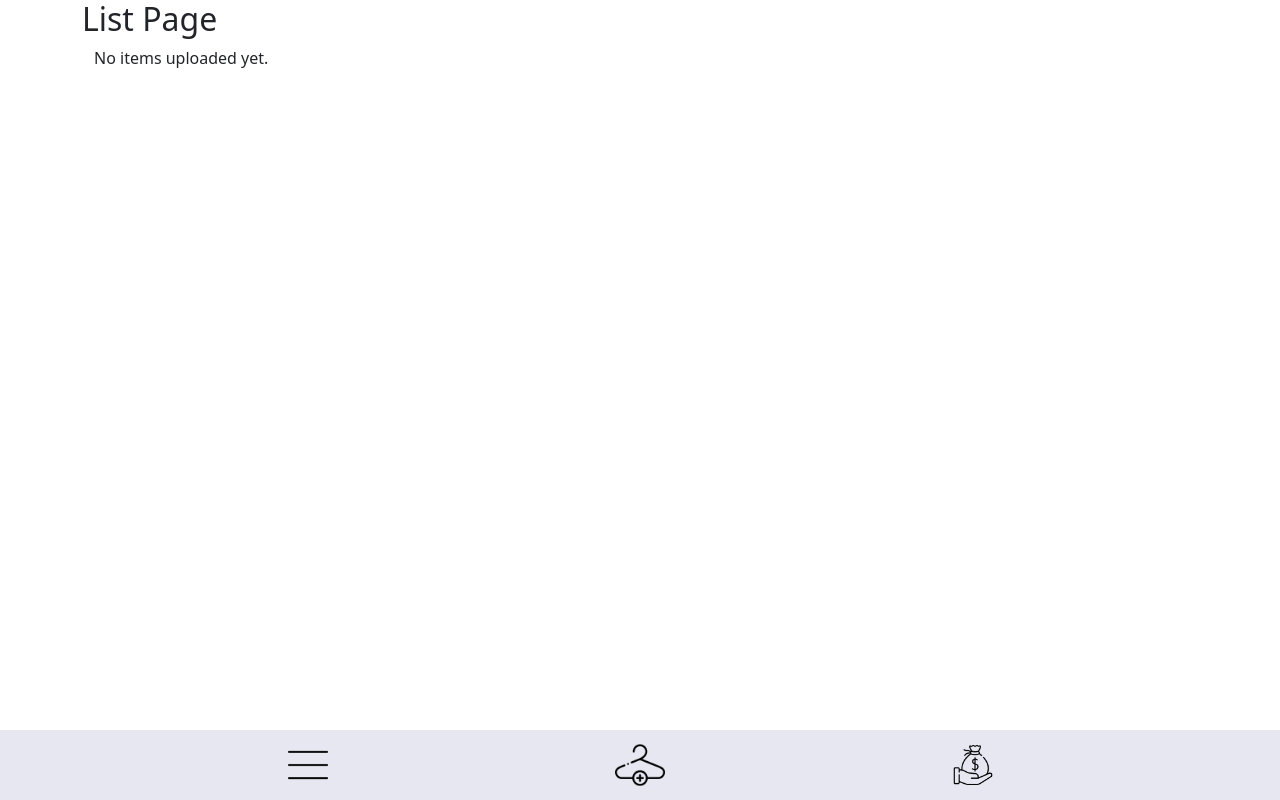
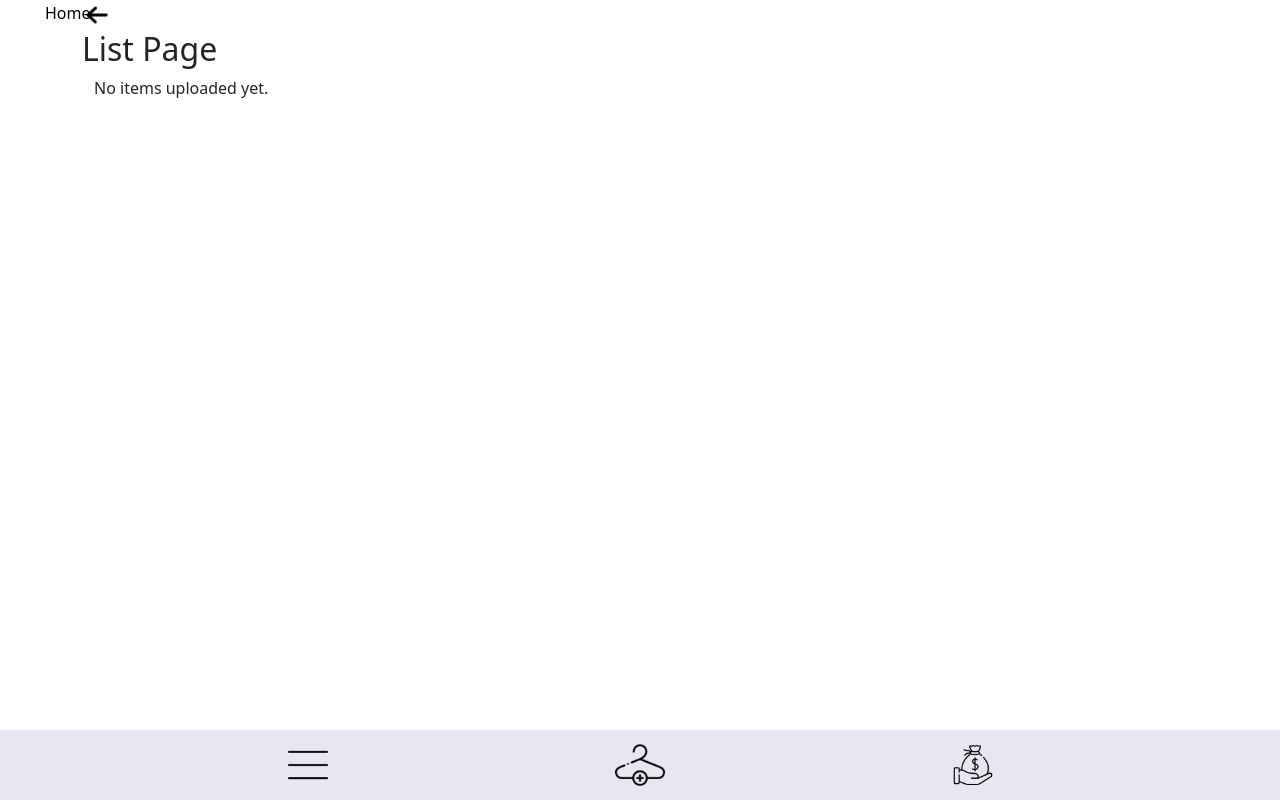
Before and after one commit to loogeyy/thriftify, a React (Create React App) app in the folder thriftity/: page /listPage in a window 1280 px wide. Built offline with nearby package versions, Linux system fonts and the light colour scheme.

Commit message:
add back buttons

```diff
--- /dev/null
+++ b/thriftity/src/components/BackButton.css
@@ -0,0 +1,19 @@
+.back-button {
+    position: fixed;
+    top: 0;
+    left: 0;
+    width: 100%;
+    background-color: none;
+}
+
+.back-button-icon {
+    width: 30px;
+    height: 3%;
+}
+
+.text {
+    color: black;
+    position: absolute;
+    top: 1px;
+    left: 45px;
+}
--- /dev/null
+++ b/thriftity/src/components/BackButton.js
@@ -0,0 +1,38 @@
+import { Link } from 'react-router-dom';
+import leftArrow from '../images/left-arrow.png';
+import './BackButton.css';
+
+const BackButton = () => {
+  return (
+    <div class='back-button'>
+        <div className="container">
+            <div className="row">
+                <Link to="/" style={{ textDecoration: 'none' }}>
+                    <div className="col">
+                    <img class='back-button-icon' src={leftArrow} alt="Left Arrow" />
+                    </div>
+                    <div className="col">
+                    <div class="text">Home</div>
+                    </div>
+                </Link>
+            </div>
+        </div>
+    </div>
+    // <nav class='nav-bar'>
+    //   <div class='nav-bar-tabs'>
+    //     <Link to="/ListPage" style={{ textDecoration: 'none' }}>
+    //       <img class="nav-bar-list-icon" src={listIcon} alt="List Icon" />
+    //     </Link>
+    //     <Link to="/UploadPage">
+    //       <img class="nav-bar-upload-icon" src={uploadIcon} alt="Upload Icon"/>
+    //     </Link>
+    //     <Link to="/Offers" style={{ textDecoration: 'none' }}>
+    //       <img class="nav-bar-offers-icon" src={offersIcon} alt="Offers Icon" />
+    //     </Link>
+
+    //   </div>
+    // </nav>
+  );
+};
+
+export default BackButton;
--- a/thriftity/src/pages/ListPage.css
+++ b/thriftity/src/pages/ListPage.css
@@ -19,3 +19,7 @@
     border-radius: 10px;
     margin: 10px;
 }
+
+.title {
+    margin-top: 30px;
+}
--- a/thriftity/src/pages/ListPage.js
+++ b/thriftity/src/pages/ListPage.js
@@ -1,4 +1,5 @@
 import Navbar from '../components/Navbar.js';
+import BackButton from '../components/BackButton';
 import soldIcon from '../images/sold-icon.png';
 import './ListPage.css';
 
@@ -6,9 +7,12 @@ function ListPage({ clothesList, removeClothes }) {
 
   return (
     <div>
+      <BackButton />
     <div className="container">
-      <div className="row">
-        <h2>List Page</h2>
+      <div className="row title">
+        <div className="col">
+          <h2>List Page</h2>
+        </div>
       </div>
       <div className="container">
         {clothesList && clothesList.length > 0 ?
--- a/thriftity/src/pages/Offers.js
+++ b/thriftity/src/pages/Offers.js
@@ -1,5 +1,6 @@
 import React, { useState } from 'react';
 import Navbar from '../components/Navbar';
+import BackButton from '../components/BackButton';
 import 'bootstrap/dist/css/bootstrap.min.css';
 import './Offers.css';
 
@@ -26,6 +27,7 @@ const Offers = ({ clothesList }) => {
 
   return (
     <div className="container offers-container">
+      <BackButton />
       <h2 className="offers-title">Offers</h2>
       <div className="centered-box">
         <button className="nav-button prev" onClick={handlePrevClick}>{'<'}</button>
--- a/thriftity/src/pages/UploadPage.js
+++ b/thriftity/src/pages/UploadPage.js
@@ -1,6 +1,7 @@
 import React, { useState } from 'react';
 import './UploadPage.css'; // Import CSS file
 import Navbar from '../components/Navbar.js';
+import BackButton from '../components/BackButton';
 
 function UploadPage({ addClothes }) {
   const [item, setItem] = useState('');
@@ -45,6 +46,7 @@ function UploadPage({ addClothes }) {
 
   return (
     <div>
+      <BackButton />
       <div className="upload-container">
         <h1>Upload Page</h1>
         <form onSubmit={handleSubmit}>
```
Also changed, not shown: thriftity/src/images/left-arrow.png (added).
